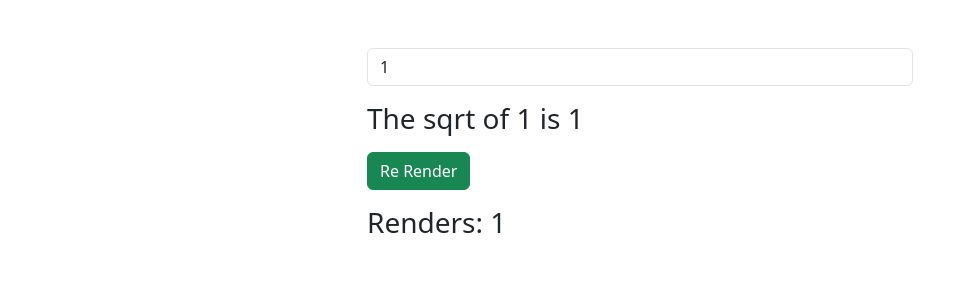
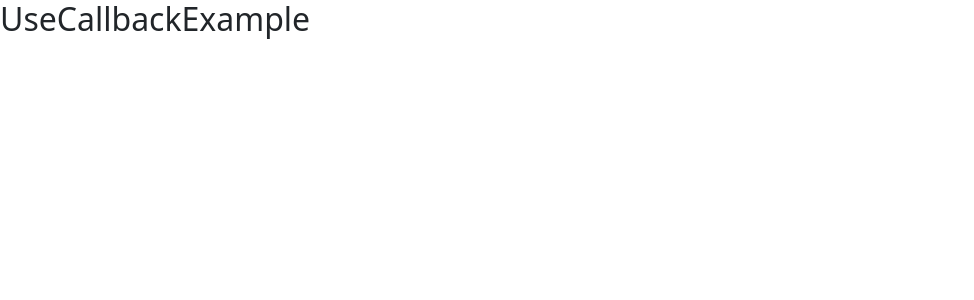
Before and after one commit to it27427/advanced-react-hooks, a React (Vite) app: page / in a window 1280 px wide. Shown: the top 300 px of the page, without its empty margins (0-974 px from the left). Built offline with nearby package versions, Linux system fonts and the light colour scheme.

Commit message:
UseCallbackExample-Component added

```diff
--- a/src/App.jsx
+++ b/src/App.jsx
@@ -1,9 +1,9 @@
-import UseMemoExample from './components/UseMemoExample';
+import UseCallbackExample from './components/UseCallbackExample';
 
 const App = () => {
   return (
     <>
-      <UseMemoExample />
+      <UseCallbackExample />
     </>
   );
 };
--- /dev/null
+++ b/src/components/UseCallbackExample.jsx
@@ -0,0 +1,11 @@
+import React from 'react';
+
+const UseCallbackExample = () => {
+  return (
+    <div>
+      <h2>UseCallbackExample</h2>
+    </div>
+  );
+};
+
+export default UseCallbackExample;
```
